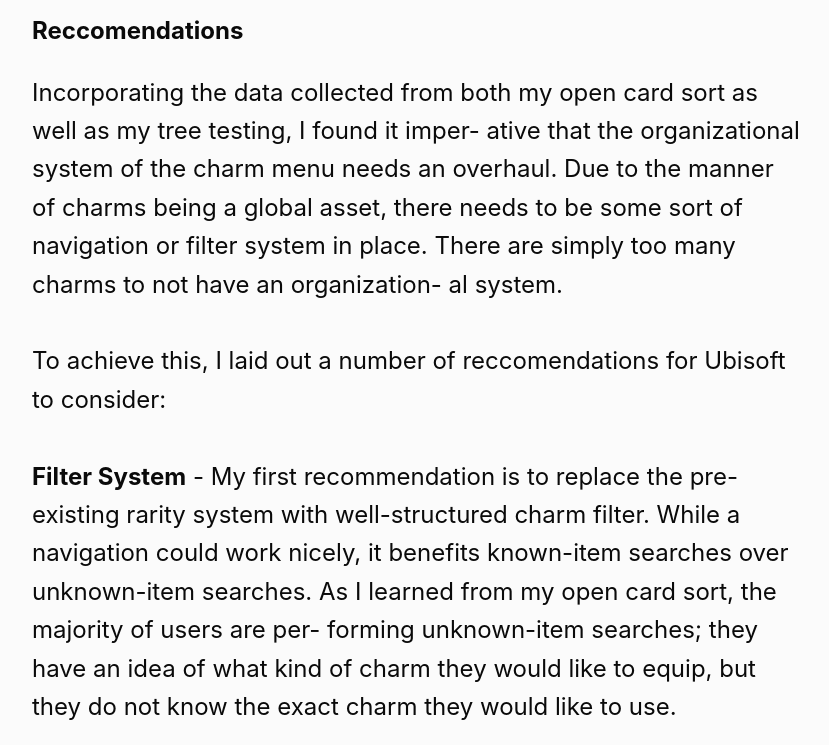
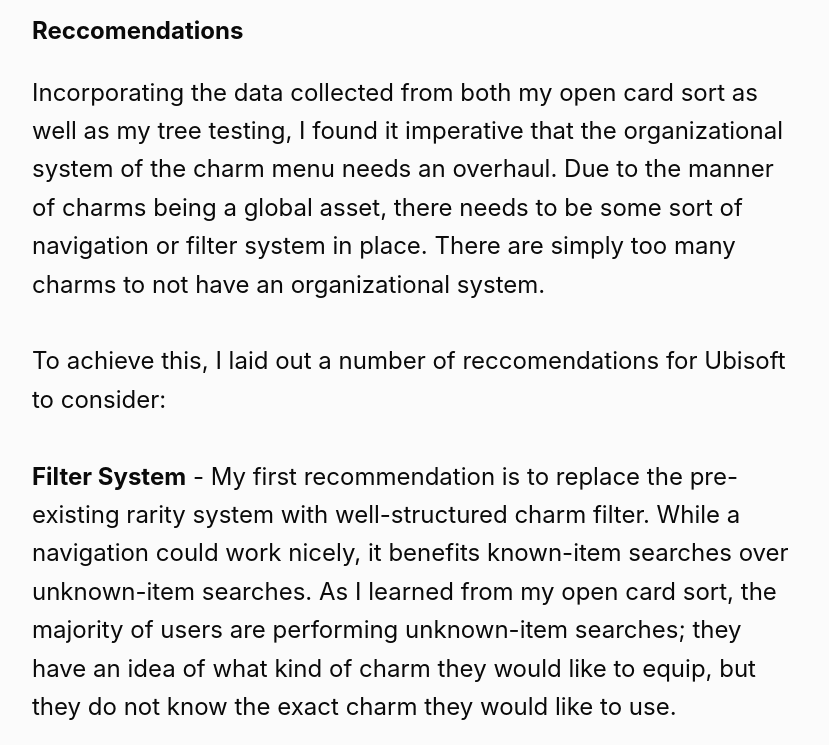
Before and after one commit to w-metcalfe/portfolio, a plain HTML site: page r6menu.html in a window 1280 px wide. Shown: the part 5415-6160 px from the top of the page, without its empty margins (223-1052 px from the left). Drawn offline with Linux system fonts and the light colour scheme; a web font is replaced by a local one.

Commit message:
Fix type issues

```diff
--- a/r6menu.html
+++ b/r6menu.html
@@ -43,9 +43,9 @@
                 <img src="images/r6menu-treetest.png" alt="Statistics showing the success and fail rate for each task.">
               <p class="header portDesc">As you can see from the statistics included above, I saw a favourable amount of success in my tasks. The only task that seemed to trip up participants was task 2, which I assume was mainly because the question is geared towards people who have played the game. Participants who have never played Rainbow Six: Siege before may have trouble understanding the task.</p>
               <strong class="header portDesc">Reccomendations</strong>
-            <p class="header portDesc">Incorporating the data collected from both my open card sort as well as my tree testing, I found it imper- ative that the organizational system of the charm menu needs an overhaul. Due to the manner of charms being a global asset, there needs to be some sort of navigation or filter system in place. There are simply too many charms to not have an organization- al system. <br><br>
+            <p class="header portDesc">Incorporating the data collected from both my open card sort as well as my tree testing, I found it imperative that the organizational system of the charm menu needs an overhaul. Due to the manner of charms being a global asset, there needs to be some sort of navigation or filter system in place. There are simply too many charms to not have an organizational system. <br><br>
             To achieve this, I laid out a number of reccomendations for Ubisoft to consider: <br><br>
-          <strong>Filter System</strong> - My first recommendation is to replace the pre-existing rarity system with well-structured charm filter. While a navigation could work nicely, it benefits known-item searches over unknown-item searches. As I learned from my open card sort, the majority of users are per- forming unknown-item searches; they have an idea of what kind of charm they would like to equip, but they do not know the exact charm they would like to use. <br><br>
+          <strong>Filter System</strong> - My first recommendation is to replace the pre-existing rarity system with well-structured charm filter. While a navigation could work nicely, it benefits known-item searches over unknown-item searches. As I learned from my open card sort, the majority of users are performing unknown-item searches; they have an idea of what kind of charm they would like to equip, but they do not know the exact charm they would like to use. <br><br>
           The filter system would allow users to filter their searches in up to 3 ways: by category, by sub-category, and by colour. As I learned from my open card sort, colours are very important to users. For this reason, I wanted to make it as easy as possible to find charms of a certain colour. The main category filter would feature the main labels taken from my tree testing session: content creators, countries, events, miscellaneous, operators, ranked and Ubisoft. Users can restrict their search even further by enabling or disabling sub-category filters. These filters would be dependant on what main category filters you have enabled. <br><br>
         <strong>Search System</strong> - My second recommendation is to include a search system allowing users to bypass the filter system and find exactly what they are looking for. Due to the wide variety of names for charms, it is imperative that a controlled vocabulary is created to accommodate for different styles of searches. For example, the motorcycle charm is actually called “Flash Drive” in-game, however, a simple search for motorcycle should find the charm for the user as well. This would be done through preferred and variant terms. <br><br>
         The key to any successful search system is a powerful controlled vocabulary that accommodates a wide range of terms and phrases. Since colour plays a massive part in user’s searches, it is imperative to incorporate colour searches as well. A search for “red flag” would find any flag charms that are tagged with the colour red. A search for “gold chibi” would find any chibi charms tagged with the colour gold.</p>
```
